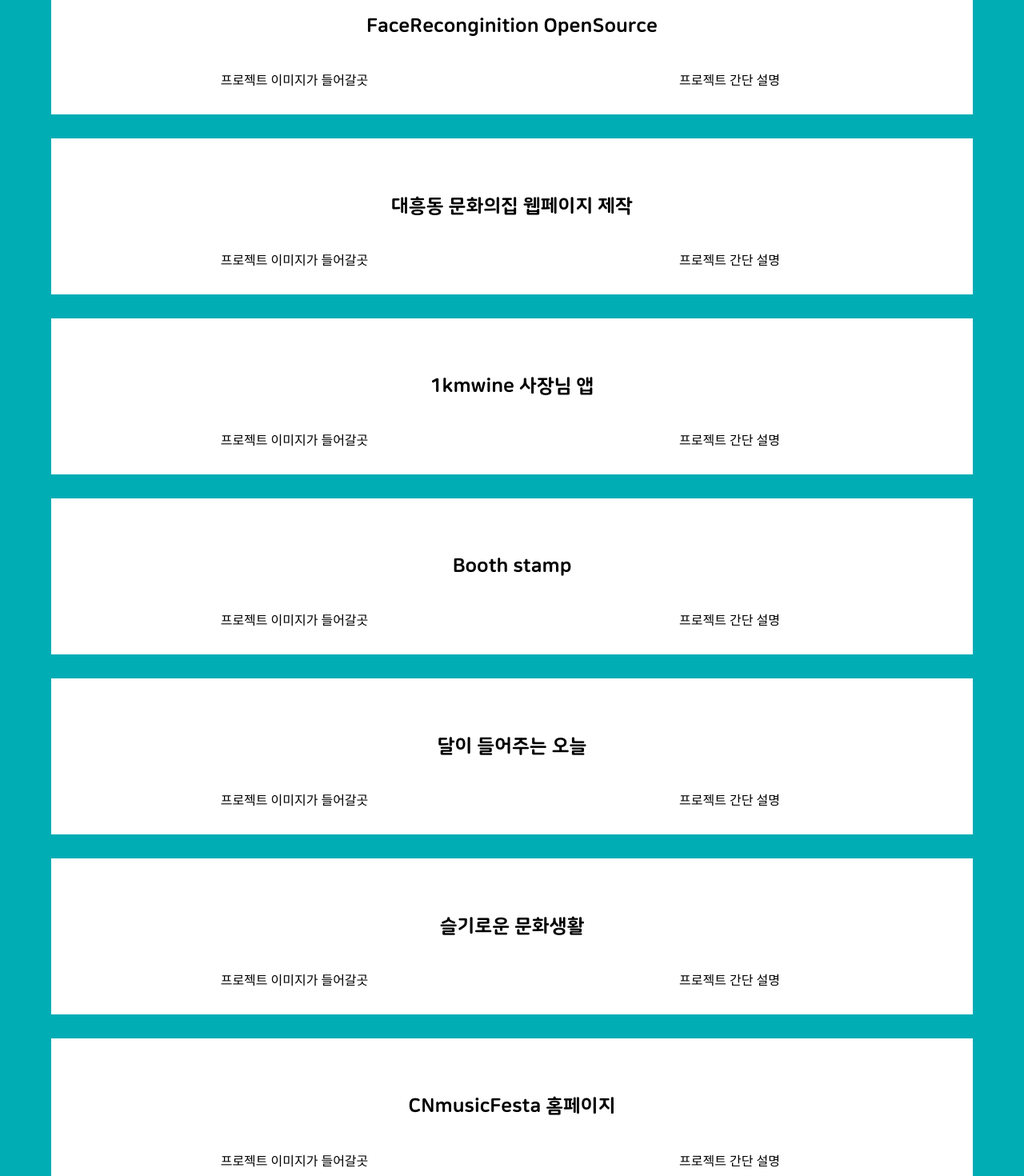
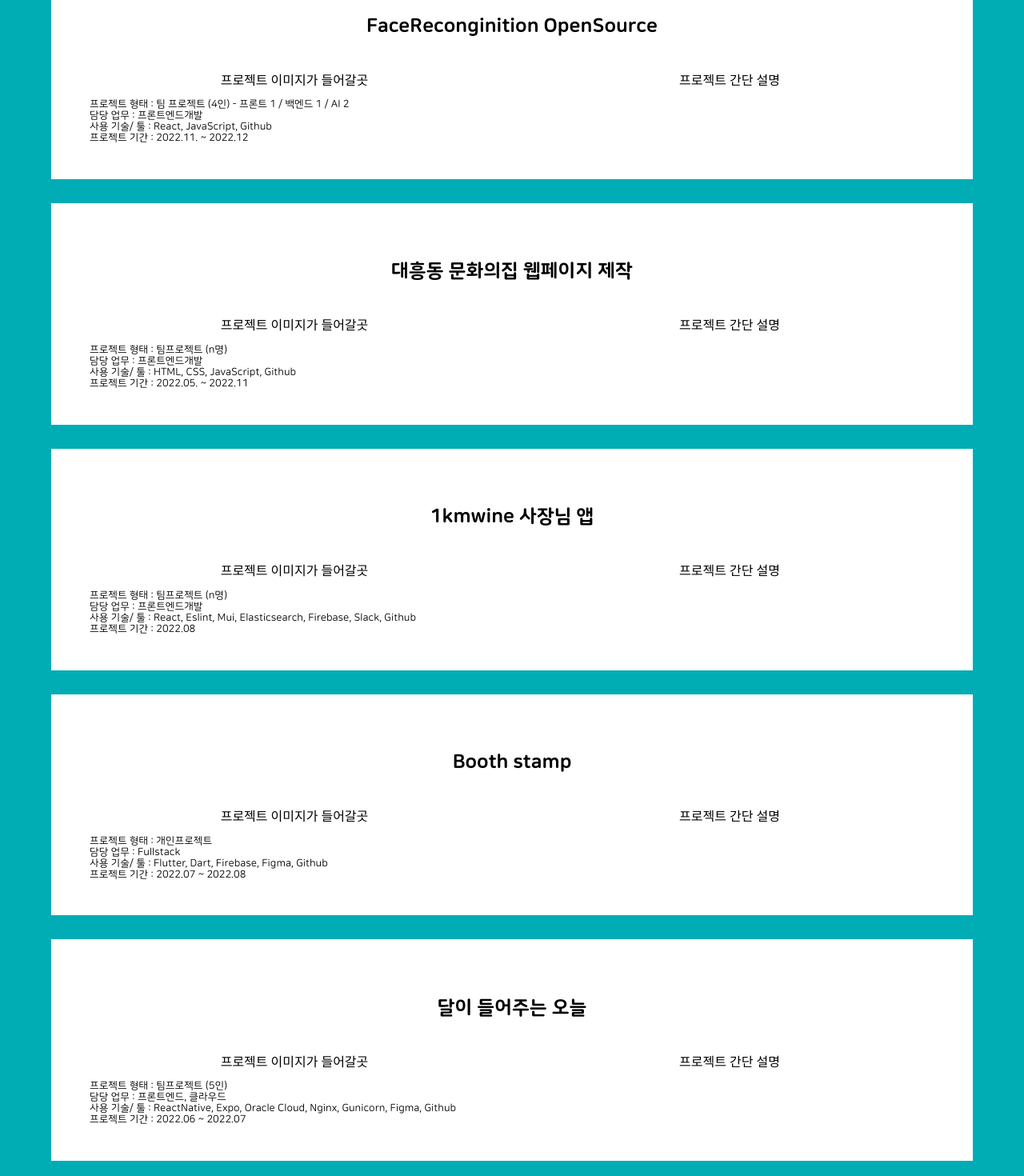
Before and after one commit to DongYounYim/Portfolio, a React (Create React App) app: page / in a window 1280 px wide. Shown: the part 3240-4710 px from the top of the page at 80% size. Built offline with nearby package versions, Linux system fonts and the light colour scheme.

Commit message:
[chore] Project내 컴포넌트 목록 생성

```diff
--- a/src/Projects/Projects.jsx
+++ b/src/Projects/Projects.jsx
@@ -13,7 +13,8 @@
               <pre style={{ textAlign: "left" }}>
                 프로젝트 형태 : 팀 프로젝트 (3인) - 프론트1 / 백엔드 2<br />
                 담당 업무 : 팀원 / 프론트엔드 개발 <br />
-                사용 기술/ 툴 : React, JavaScript, Sass, Figma, Slack <br />
+                사용 기술/ 툴 : React, JavaScript, Sass, Figma, Slack, Github
+                <br />
                 프로젝트 기간 : 2022.12.17 ~
               </pre>
             </div>
@@ -59,7 +60,7 @@
                 프로젝트 형태 : 개인 프로젝트
                 <br />
                 담당 업무 : Fullstack <br />
-                사용 기술/ 툴 : React, JavaScript, Sass <br />
+                사용 기술/ 툴 : React, JavaScript, Sass, Github <br />
                 프로젝트 기간 : 2023.01.05 ~
               </pre>
             </div>
@@ -69,49 +70,119 @@
         <div className="projectElementDiv">
           <h5>FaceReconginition OpenSource</h5>
           <div className="projectContent">
-            <div>프로젝트 이미지가 들어갈곳</div>
+            <div>
+              프로젝트 이미지가 들어갈곳
+              <pre style={{ textAlign: "left" }}>
+                프로젝트 형태 : 팀 프로젝트 (4인) - 프론트 1 / 백엔드 1 / AI 2{" "}
+                <br />
+                담당 업무 : 프론트엔드개발 <br />
+                사용 기술/ 툴 : React, JavaScript, Github <br />
+                프로젝트 기간 : 2022.11. ~ 2022.12
+              </pre>
+            </div>
             <div>프로젝트 간단 설명</div>
           </div>
         </div>
         <div className="projectElementDiv">
           <h5>대흥동 문화의집 웹페이지 제작</h5>
           <div className="projectContent">
-            <div>프로젝트 이미지가 들어갈곳</div>
+            <div>
+              프로젝트 이미지가 들어갈곳
+              <pre style={{ textAlign: "left" }}>
+                프로젝트 형태 : 팀프로젝트 (n명)
+                <br />
+                담당 업무 : 프론트엔드개발 <br />
+                사용 기술/ 툴 : HTML, CSS, JavaScript, Github <br />
+                프로젝트 기간 : 2022.05. ~ 2022.11
+              </pre>
+            </div>
             <div>프로젝트 간단 설명</div>
           </div>
         </div>
         <div className="projectElementDiv">
           <h5>1kmwine 사장님 앱</h5>
           <div className="projectContent">
-            <div>프로젝트 이미지가 들어갈곳</div>
+            <div>
+              프로젝트 이미지가 들어갈곳
+              <pre style={{ textAlign: "left" }}>
+                프로젝트 형태 : 팀프로젝트 (n명)
+                <br />
+                담당 업무 : 프론트엔드개발 <br />
+                사용 기술/ 툴 : React, Eslint, Mui, Elasticsearch, Firebase,
+                Slack, Github
+                <br />
+                프로젝트 기간 : 2022.08
+              </pre>
+            </div>
             <div>프로젝트 간단 설명</div>
           </div>
         </div>
         <div className="projectElementDiv">
           <h5>Booth stamp</h5>
           <div className="projectContent">
-            <div>프로젝트 이미지가 들어갈곳</div>
+            <div>
+              프로젝트 이미지가 들어갈곳
+              <pre style={{ textAlign: "left" }}>
+                프로젝트 형태 : 개인프로젝트
+                <br />
+                담당 업무 : Fullstack <br />
+                사용 기술/ 툴 : Flutter, Dart, Firebase, Figma, Github
+                <br />
+                프로젝트 기간 : 2022.07 ~ 2022.08
+              </pre>
+            </div>
             <div>프로젝트 간단 설명</div>
           </div>
         </div>
         <div className="projectElementDiv">
           <h5>달이 들어주는 오늘</h5>
           <div className="projectContent">
-            <div>프로젝트 이미지가 들어갈곳</div>
+            <div>
+              프로젝트 이미지가 들어갈곳
+              <pre style={{ textAlign: "left" }}>
+                프로젝트 형태 : 팀프로젝트 (5인)
+                <br />
+                담당 업무 : 프론트엔드, 클라우드 <br />
+                사용 기술/ 툴 : ReactNative, Expo, Oracle Cloud, Nginx,
+                Gunicorn, Figma, Github
+                <br />
+                프로젝트 기간 : 2022.06 ~ 2022.07
+              </pre>
+            </div>
             <div>프로젝트 간단 설명</div>
           </div>
         </div>
         <div className="projectElementDiv">
           <h5>슬기로운 문화생활</h5>
           <div className="projectContent">
-            <div>프로젝트 이미지가 들어갈곳</div>
+            <div>
+              프로젝트 이미지가 들어갈곳
+              <pre style={{ textAlign: "left" }}>
+                프로젝트 형태 : 팀프로젝트 (5인)
+                <br />
+                담당 업무 : FullStack <br />
+                사용 기술/ 툴 : Flutter, Dart, Firebase, Figma, Github
+                <br />
+                프로젝트 기간 : 2022.01
+              </pre>
+            </div>
             <div>프로젝트 간단 설명</div>
           </div>
         </div>
         <div className="projectElementDiv">
           <h5>CNmusicFesta 홈페이지</h5>
           <div className="projectContent">
-            <div>프로젝트 이미지가 들어갈곳</div>
+            <div>
+              프로젝트 이미지가 들어갈곳
+              <pre style={{ textAlign: "left" }}>
+                프로젝트 형태 : 개인프로젝트
+                <br />
+                담당 업무 : FullStack <br />
+                사용 기술/ 툴 : HTML, CSS, JavaScript, Apache, AWS, Github
+                <br />
+                프로젝트 기간 : 2022.06 ~ 2022.07
+              </pre>
+            </div>
             <div>프로젝트 간단 설명</div>
           </div>
         </div>
--- /dev/null
+++ b/src/components/ImageSlider/ImageSlider.js
@@ -0,0 +1,5 @@
+const ImageSlider = () => {
+  return <div></div>;
+};
+
+export default ImageSlider;
--- /dev/null
+++ b/src/components/ImageSlider/SliderItem.js
@@ -0,0 +1,3 @@
+const SliderItem = () => {
+  return <div></div>;
+};
```
Also changed, not shown: src/components/ImageSlider/index.js (added).
